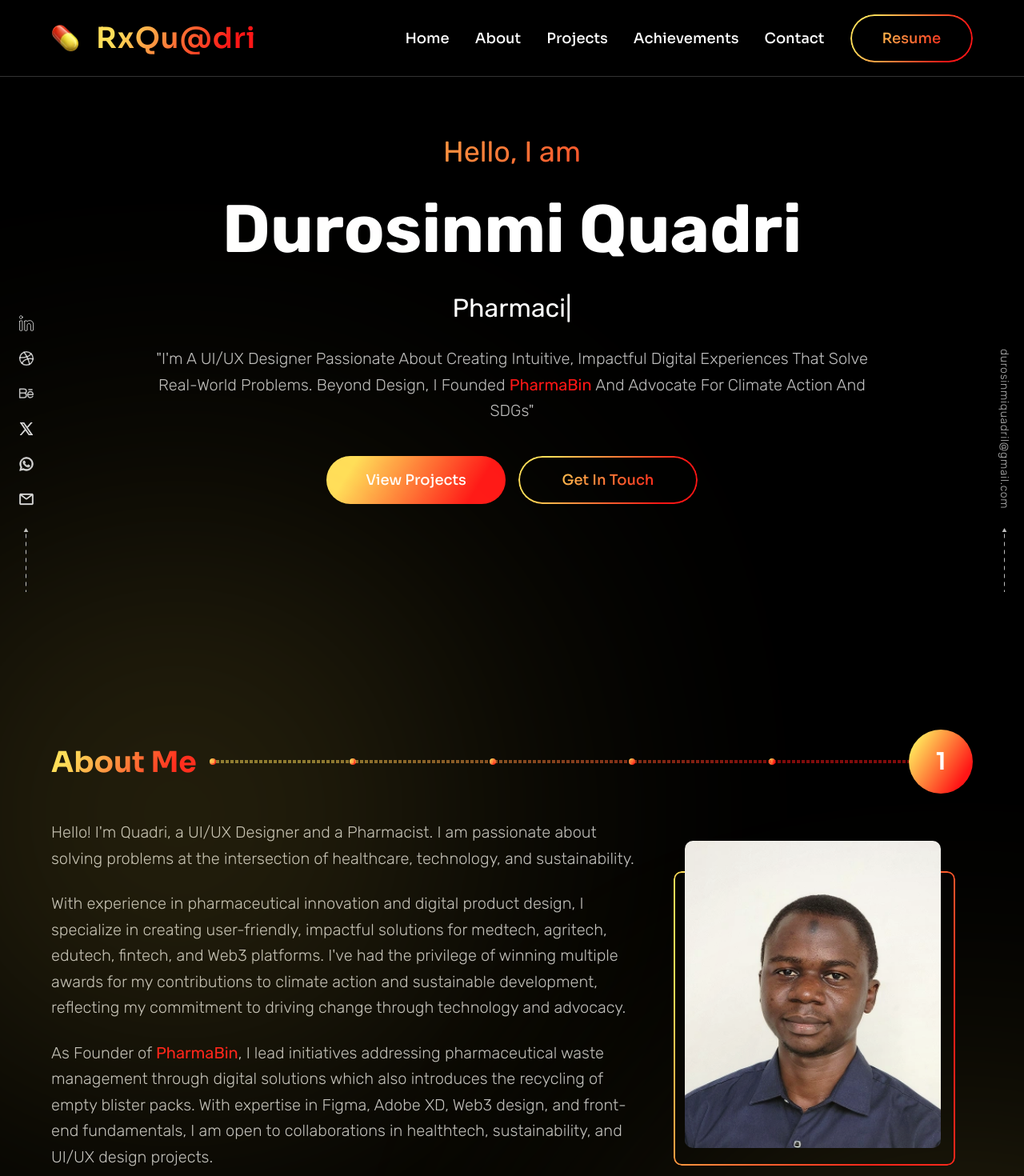
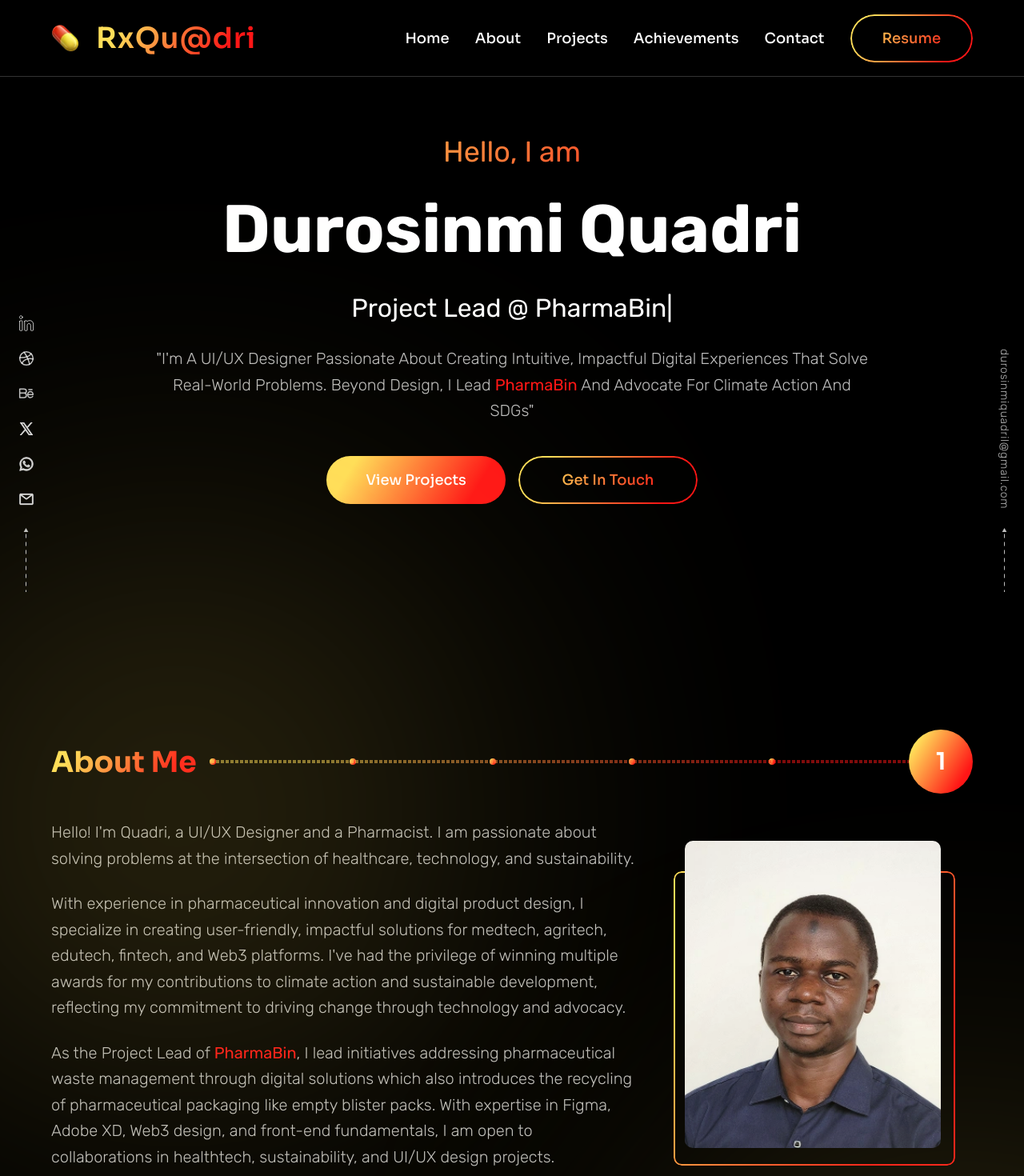
Before and after one commit to Farouk-ayo/rxquadri, a Next.js app: page / in a window 1280 px wide. Shown: the top 1470 px of the page at 80% size. Built offline with nearby package versions, Linux system fonts and the light colour scheme.

Commit message:
update xp card

```diff
--- a/app/sections/About.tsx
+++ b/app/sections/About.tsx
@@ -62,13 +62,14 @@
             </p>
 
             <p className="text-base sm:text-[20px] leading-relaxed">
-              As Founder of{" "}
+              As the Project Lead of{" "}
               <span className="text-custom-red font-normal">PharmaBin</span>, I
               lead initiatives addressing pharmaceutical waste management
               through digital solutions which also introduces the recycling of
-              empty blister packs. With expertise in Figma, Adobe XD, Web3
-              design, and front-end fundamentals, I am open to collaborations in
-              healthtech, sustainability, and UI/UX design projects.
+              pharmaceutical packaging like empty blister packs. With expertise
+              in Figma, Adobe XD, Web3 design, and front-end fundamentals, I am
+              open to collaborations in healthtech, sustainability, and UI/UX
+              design projects.
             </p>
           </div>
           <div
@@ -123,7 +124,19 @@
 
             {/* Experience Cards */}
             <div className="space-y-6">
-              <div className="grid grid-cols-1 lg:grid-cols-2 gap-8 lg:gap-20">
+              {/* on mobile  */}
+              <div className="lg:hidden space-y-8">
+                {experienceData.map((experience, index) => (
+                  <ExperienceCard
+                    key={experience.id}
+                    experience={experience}
+                    index={index}
+                    isLeft={true}
+                  />
+                ))}
+              </div>
+              {/* on desktop  */}
+              <div className="hidden lg:grid  lg:grid-cols-2 gap-8 lg:gap-20">
                 <div className="space-y-8">
                   {leftColumnExperienceData.map((experience, index) => (
                     <div key={experience.id} className="flex w-full">
--- a/app/sections/Hero.tsx
+++ b/app/sections/Hero.tsx
@@ -36,9 +36,9 @@
             <Typewriter
               options={{
                 strings: [
-                  "Founder & CEO @ PharmaBin 🚀",
+                  "UI/UX Designer 🎨",
+                  "Project Lead @ PharmaBin 🚀",
                   "Pharmacist 👦",
-                  "UI/UX Designer 🎨",
                   "Top 10 African Youth Voices in Climate-Health Innovation 🎤",
                   "PAGIA 2024 Awardee 🥇",
                   "SDGs & Climate Action Advocate 🌍",
@@ -62,7 +62,7 @@
         >
           &quot;I&apos;m A UI/UX Designer Passionate About Creating Intuitive,
           Impactful Digital Experiences That Solve Real-World Problems. Beyond
-          Design, I Founded{" "}
+          Design, I Lead{" "}
           <span className="text-custom-red font-normal">PharmaBin</span> And
           Advocate For Climate Action And SDGs&quot;
         </p>
--- a/data/experience.ts
+++ b/data/experience.ts
@@ -2,7 +2,7 @@
   {
     id: 1,
     period: "Nov 2024- Present",
-    title: "Founder & CEO",
+    title: "Project Lead",
     company: "PharmaBin",
     location: "Hybrid, Nigeria",
     responsibilities: [
```
